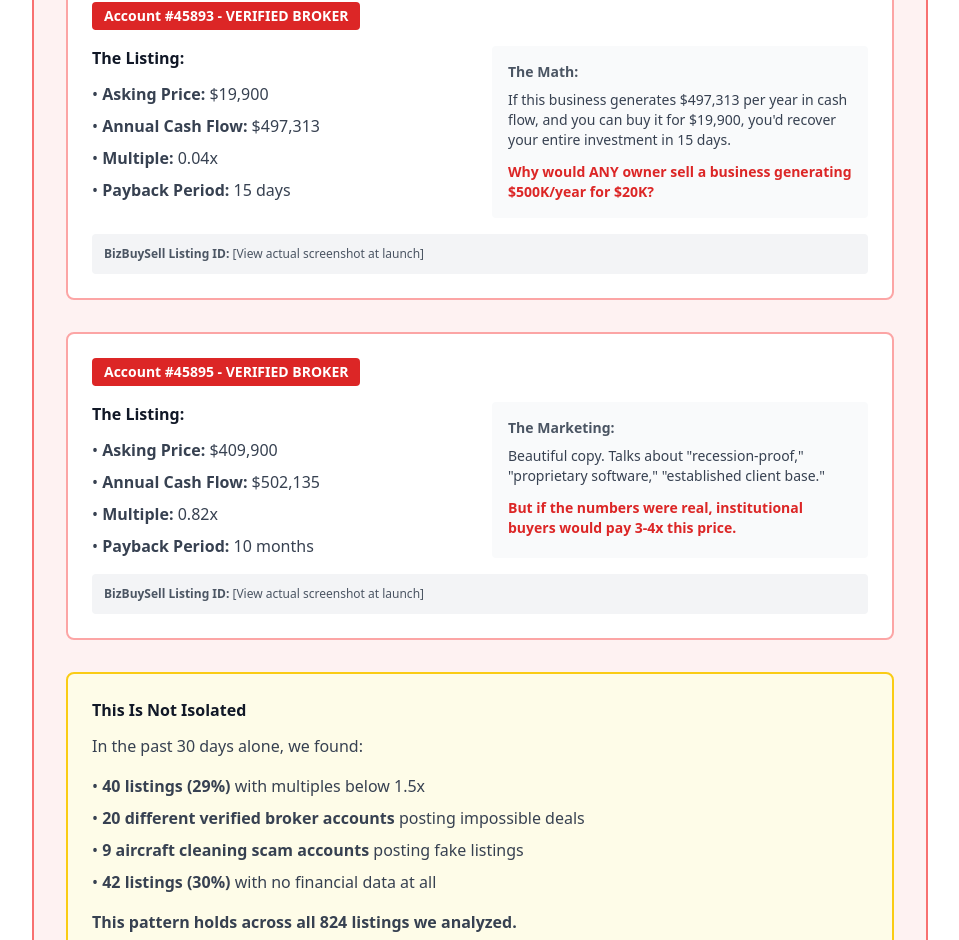
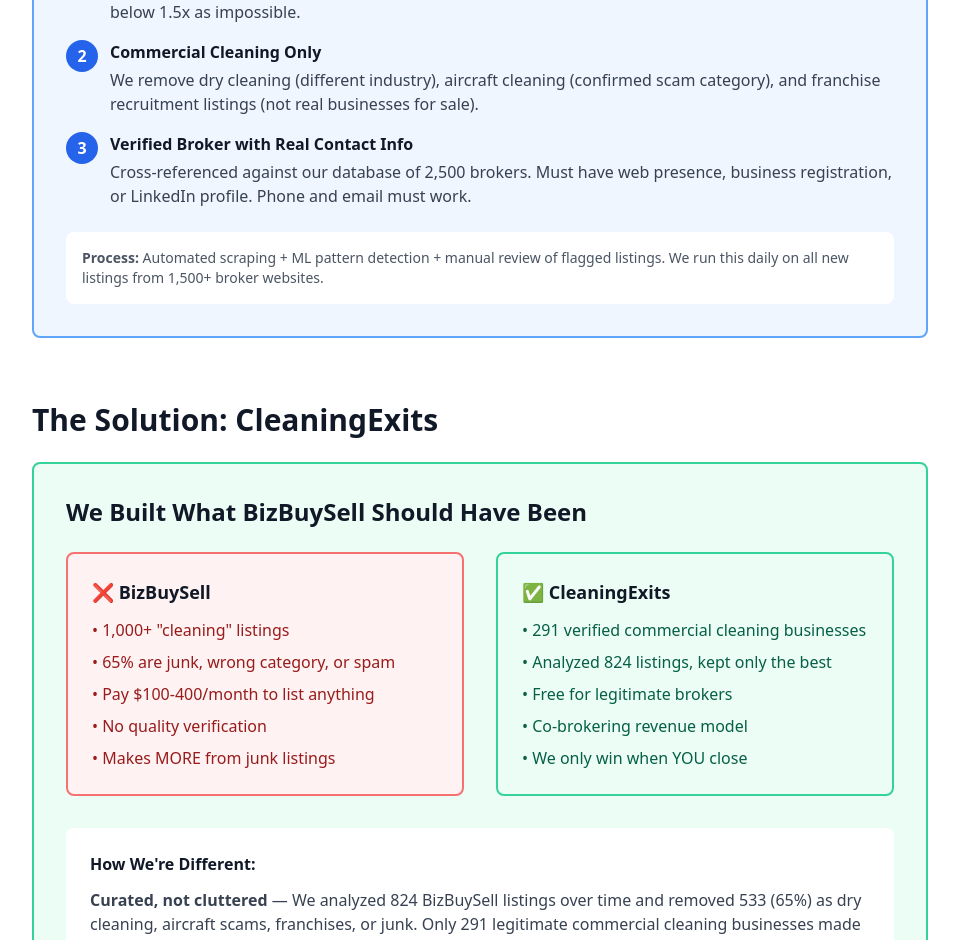
Before and after one commit to jeffsosville/cleaningexits, a Next.js app: page /why in a window 1280 px wide. Shown: the part 7867-8807 px from the top of the page, without its empty margins (160-1119 px from the left). Built offline with nearby package versions, Linux system fonts and the light colour scheme.

Commit message:
Remove 'The Proof - Screenshots' section
Removed the 'Proof - Screenshots' section that detailed various listings and their financials.

```diff
--- a/pages/why.tsx
+++ b/pages/why.tsx
@@ -417,102 +417,6 @@
               </div>
             </section>
 
-            {/* The Proof - Screenshots */}
-            <section className="mb-16">
-              <h2 className="text-3xl font-bold text-gray-900 mb-6">The Proof: Screenshots from BizBuySell</h2>
-
-              <div className="bg-red-50 border-2 border-red-400 rounded-lg p-8">
-                <p className="text-gray-700 mb-6">
-                  These aren't typos. These aren't glitches. These are VERIFIED broker accounts on BizBuySell
-                  posting deals with impossible multiples that no rational seller would accept.
-                </p>
-
-                <div className="space-y-8">
-                  {/* Screenshot 1 */}
-                  <div className="bg-white rounded-lg p-6 border-2 border-red-300">
-                    <div className="mb-4">
-                      <span className="inline-block bg-red-600 text-white px-3 py-1 rounded text-sm font-bold">
-                        Account #45893 - VERIFIED BROKER
-                      </span>
-                    </div>
-                    <div className="grid md:grid-cols-2 gap-6">
-                      <div>
-                        <h4 className="font-bold text-gray-900 mb-3">The Listing:</h4>
-                        <ul className="space-y-2 text-gray-700">
-                          <li>• <strong>Asking Price:</strong> $19,900</li>
-                          <li>• <strong>Annual Cash Flow:</strong> $497,313</li>
-                          <li>• <strong>Multiple:</strong> 0.04x</li>
-                          <li>• <strong>Payback Period:</strong> 15 days</li>
-                        </ul>
-                      </div>
-                      <div className="bg-gray-50 p-4 rounded">
-                        <p className="text-sm text-gray-600 mb-2"><strong>The Math:</strong></p>
-                        <p className="text-sm text-gray-700">
-                          If this business generates $497,313 per year in cash flow, and you can buy it for $19,900,
-                          you'd recover your entire investment in 15 days.
-                        </p>
-                        <p className="text-sm text-red-600 font-bold mt-3">
-                          Why would ANY owner sell a business generating $500K/year for $20K?
-                        </p>
-                      </div>
-                    </div>
-                    <div className="mt-4 p-3 bg-gray-100 rounded text-xs text-gray-600">
-                      <strong>BizBuySell Listing ID:</strong> [View actual screenshot at launch]
-                    </div>
-                  </div>
-
-                  {/* Screenshot 2 */}
-                  <div className="bg-white rounded-lg p-6 border-2 border-red-300">
-                    <div className="mb-4">
-                      <span className="inline-block bg-red-600 text-white px-3 py-1 rounded text-sm font-bold">
-                        Account #45895 - VERIFIED BROKER
-                      </span>
-                    </div>
-                    <div className="grid md:grid-cols-2 gap-6">
-                      <div>
-                        <h4 className="font-bold text-gray-900 mb-3">The Listing:</h4>
-                        <ul className="space-y-2 text-gray-700">
-                          <li>• <strong>Asking Price:</strong> $409,900</li>
-                          <li>• <strong>Annual Cash Flow:</strong> $502,135</li>
-                          <li>• <strong>Multiple:</strong> 0.82x</li>
-                          <li>• <strong>Payback Period:</strong> 10 months</li>
-                        </ul>
-                      </div>
-                      <div className="bg-gray-50 p-4 rounded">
-                        <p className="text-sm text-gray-600 mb-2"><strong>The Marketing:</strong></p>
-                        <p className="text-sm text-gray-700">
-                          Beautiful copy. Talks about "recession-proof," "proprietary software," "established client base."
-                        </p>
-                        <p className="text-sm text-red-600 font-bold mt-3">
-                          But if the numbers were real, institutional buyers would pay 3-4x this price.
-                        </p>
-                      </div>
-                    </div>
-                    <div className="mt-4 p-3 bg-gray-100 rounded text-xs text-gray-600">
-                      <strong>BizBuySell Listing ID:</strong> [View actual screenshot at launch]
-                    </div>
-                  </div>
-
-                  {/* Pattern */}
-                  <div className="bg-yellow-50 border-2 border-yellow-400 rounded-lg p-6">
-                    <h4 className="font-bold text-gray-900 mb-3">This Is Not Isolated</h4>
-                    <p className="text-gray-700 mb-4">
-                      In the past 30 days alone, we found:
-                    </p>
-                    <ul className="space-y-2 text-gray-700">
-                      <li>• <strong>40 listings (29%)</strong> with multiples below 1.5x</li>
-                      <li>• <strong>20 different verified broker accounts</strong> posting impossible deals</li>
-                      <li>• <strong>9 aircraft cleaning scam accounts</strong> posting fake listings</li>
-                      <li>• <strong>42 listings (30%)</strong> with no financial data at all</li>
-                    </ul>
-                    <p className="text-gray-700 mt-4 font-bold">
-                      This pattern holds across all 824 listings we analyzed.
-                    </p>
-                  </div>
-                </div>
-              </div>
-            </section>
-
             {/* Verification Methodology */}
             <section className="mb-16">
               <h2 className="text-3xl font-bold text-gray-900 mb-6">Our Verification Methodology</h2>
```
